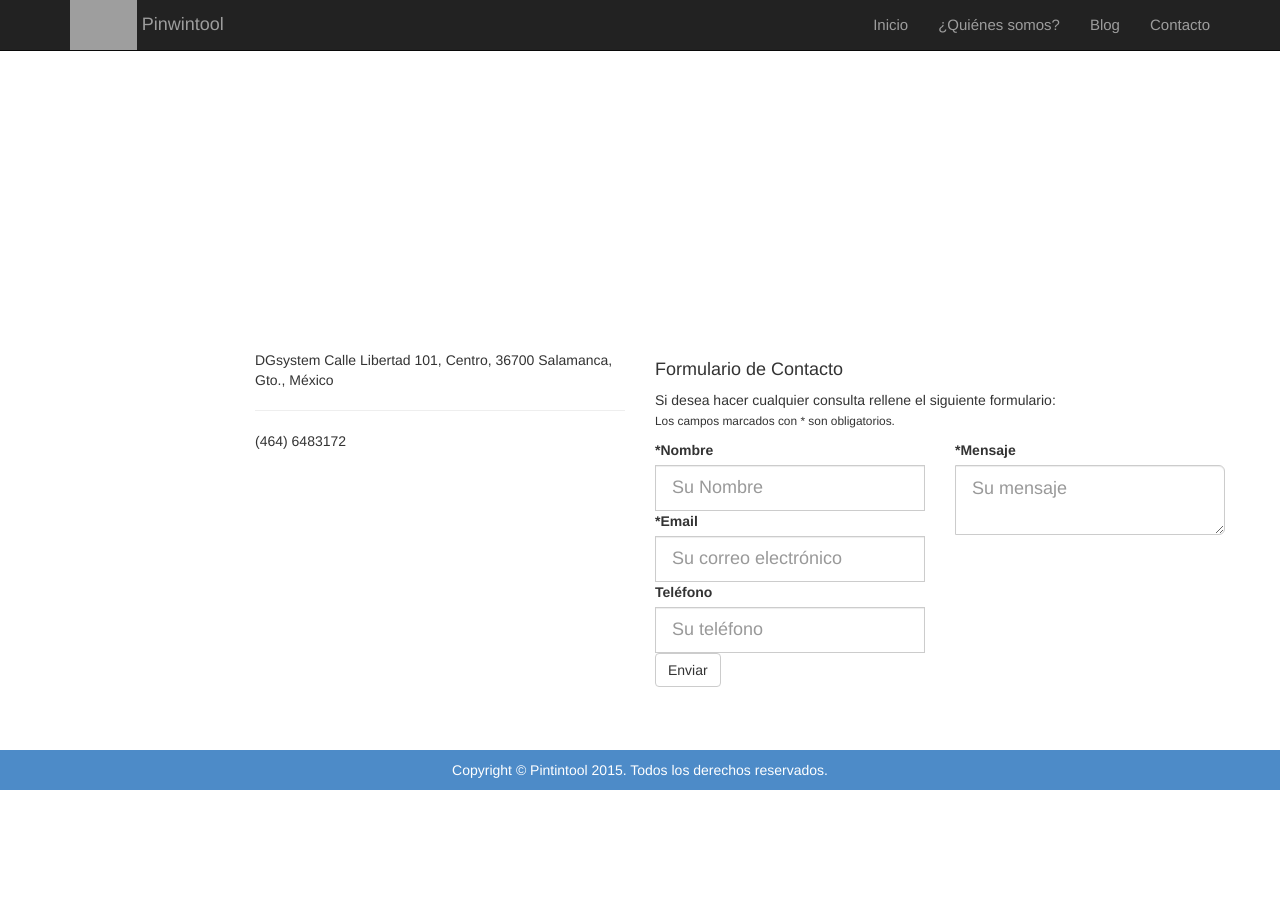
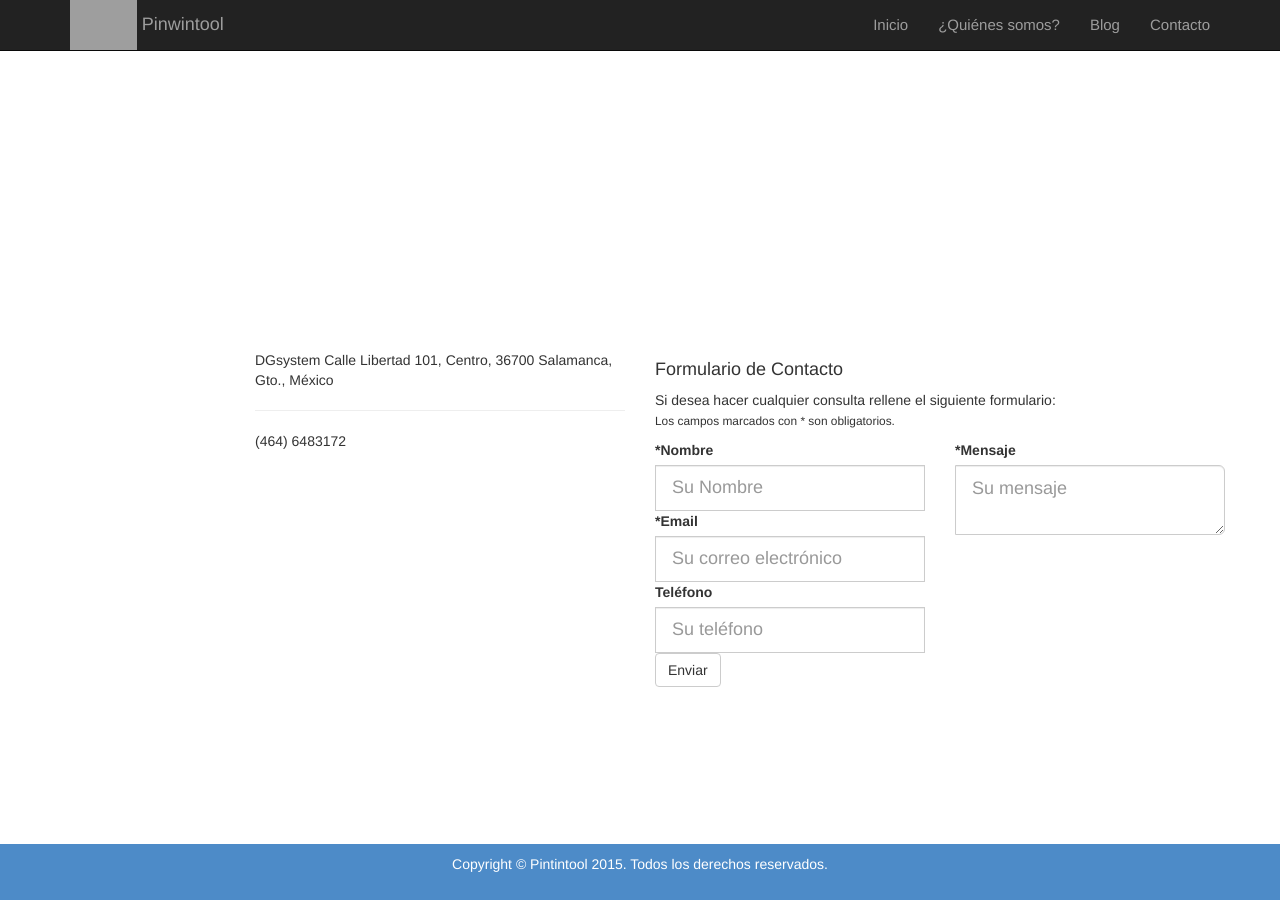
Before and after one commit to PinWinTool/pinwintoolSite, a Jekyll site: the page built from contact/index.html, in a window 1280 px wide. Built offline with Jekyll 4.4.1, drawn with Linux system fonts in a browser that asks for light colours; nearby versions of some CDN libraries; Markdown is read by kramdown in place of the engine named in the settings; grey boxes are pictures that could not be loaded.

Commit message:
Add github link - Update footer style - Add gh org link

```diff
--- a/_data/info.yml
+++ b/_data/info.yml
@@ -4,6 +4,7 @@ ide:
     title: Pinwintool IDE
     descr: Descarga el último IDE de la siguiente página
     link: https://github.com/PinWinTool/x.4/archive/master.zip
+    gh: https://github.com/PinWinTool
 
 who:
     - name: ¿Quiénes somos?
--- a/_layouts/default.html
+++ b/_layouts/default.html
@@ -39,7 +39,7 @@
       </div>
     </nav>
 
-    <div class="container">
+    <div class="container" id="main-content">
       <div class="content">
         {{ content }}
       </div>
--- a/css/style.scss
+++ b/css/style.scss
@@ -16,10 +16,16 @@ body {
     //   margin: 0 0;
   }
 }
-
+#main-content {
+  min-height: 100%;
+  height: auto !important;
+  height: 100%;
+  margin: 0 auto -4em;
   .content {
     padding: 0 0;
   }
+}
+
 
 nav {
   ul {
@@ -51,6 +57,7 @@ nav {
   background-color: #4d8bc8 !important;
   padding-top: 10px !important;
   padding-bottom: 10px !important;
+  height: 4em;
   color: white;
 }
 
--- a/index.html
+++ b/index.html
@@ -33,7 +33,10 @@ title:  'Inicio'
       <div class="jumbotron">
         <h2>{{ t.ide.title }}</h2>
         <p>{{ t.ide.descr }}:</p>
-        <a href="{{ t.ide.link }}" class="btn btn-lg btn-primary">Descargar</a>
+        <div class="row">
+          <div class="col-md-6"><a href="{{ t.ide.link }}" class="btn btn-lg btn-primary">Descargar</a></div>
+          <div class="col-md-6"><a href="{{ t.ide.gh }}" class="btn btn-lg btn-primary"><span class="glyphicon glyphicon-home" aria-hidden="true"></span> Ver en Github</a></div>
+        </div>
       </div>
     </div>
     <!--
```
Lines whose indentation alone changed are shown as unchanged.
